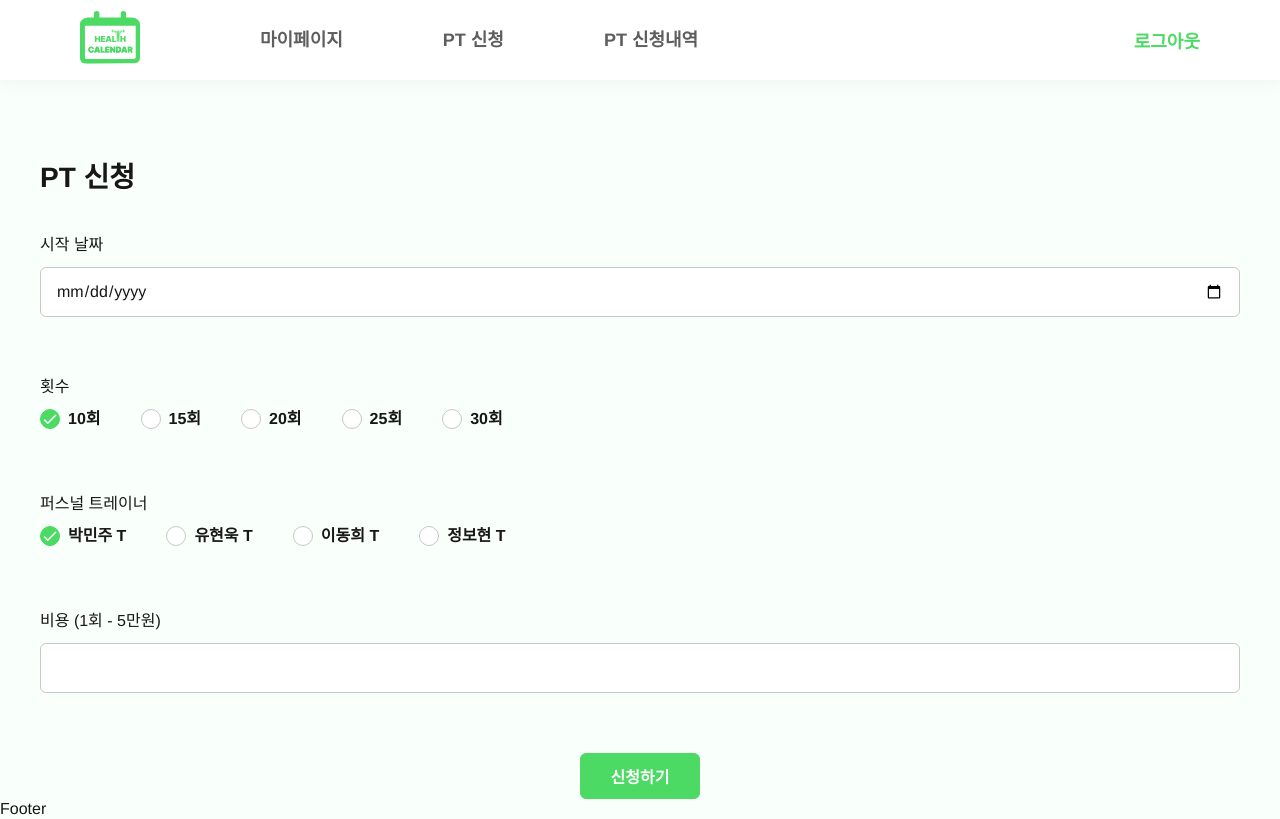
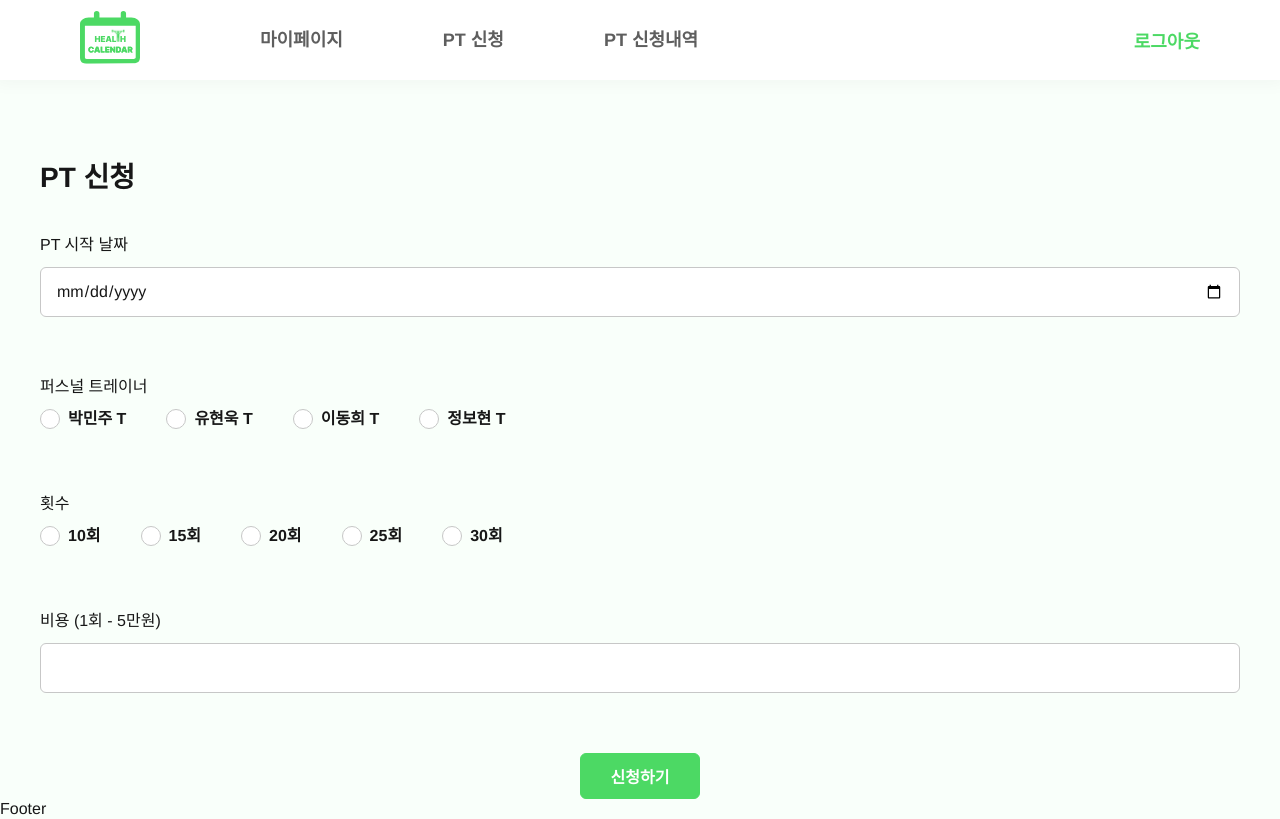
Before and after one commit to YuHyeonWook/health, a React (Vite) app: page /apply in a window 1280 px wide. Built offline with nearby package versions, Linux system fonts and the light colour scheme; a web font is replaced by a local one.

Commit message:
Feat: PT신청 페이지 구현

```diff
--- a/src/pages/ApplyForm.tsx
+++ b/src/pages/ApplyForm.tsx
@@ -1,3 +1,6 @@
+import React, { useState, ChangeEvent, FormEvent } from 'react';
+import { db } from '@/firebase';
+import { ref, set } from 'firebase/database';
 import Button from '@/components/Button';
 import FormInput from '@/components/FormInput';
 import FormRadio from '@/components/FormRadio';
@@ -6,50 +9,99 @@ import Layout from '@/components/layout/Layout';
 import styled from 'styled-components';
 
 const ApplyForm: React.FC = () => {
+  const [count, setCount] = useState('');
+  const [cost, setCost] = useState('');
+  const [startDate, setStartDate] = useState('');
+  const [trainer, setTrainer] = useState('');
+
+  const handleCountChange = (e: ChangeEvent<HTMLInputElement>) => {
+    const newCount = e.target.nextSibling?.textContent || '';
+    setCount(newCount);
+    setCost((Number(e.target.value) * 50000).toLocaleString() + '원');
+  };
+
+  const handleDateChange = (e: ChangeEvent<HTMLInputElement>) => {
+    setStartDate(e.target.value);
+  };
+
+  const handleTrainerChange = (e: ChangeEvent<HTMLInputElement>) => {
+    setTrainer(e.target.nextSibling?.textContent || '');
+  };
+
+  const handleSubmit = async (e: FormEvent) => {
+    e.preventDefault();
+
+    if (!startDate || !trainer || !count) {
+      alert('모든 항목을 입력해 주세요.');
+      return;
+    }
+
+    try {
+      await set(ref(db, 'applyForm/' + new Date().getTime()), {
+        startDate,
+        trainer,
+        count,
+        cost,
+      });
+      alert('PT 신청이 완료되었습니다.');
+      window.location.reload();
+    } catch (error) {
+      console.error('Error saving data to Firebase Database:', error);
+      alert('신청 중 오류가 발생했습니다. 다시 시도해주세요.');
+    }
+  };
+
+  const today = new Date();
+  const yyyy = today.getFullYear();
+  const mm = String(today.getMonth() + 1).padStart(2, '0');
+  const dd = String(today.getDate()).padStart(2, '0');
+  const minDate = `${yyyy}-${mm}-${dd}`;
+
   return (
     <Layout>
-      <Title>PT 신청</Title>
-      <form>
-        <FormInput type="date" label="시작 날짜" value="dateStart" />
+      <TitleLayout>PT 신청</TitleLayout>
+      <form onSubmit={handleSubmit}>
+        <FormInput type="date" label="PT 시작 날짜" value={startDate} onChange={handleDateChange} min={minDate} />
+        <FormRadioGroup label="퍼스널 트레이너">
+          <FormRadio name="trainer" value="trainer1" onChange={handleTrainerChange}>
+            박민주 T
+          </FormRadio>
+          <FormRadio name="trainer" value="trainer2" onChange={handleTrainerChange}>
+            유현욱 T
+          </FormRadio>
+          <FormRadio name="trainer" value="trainer3" onChange={handleTrainerChange}>
+            이동희 T
+          </FormRadio>
+          <FormRadio name="trainer" value="trainer4" onChange={handleTrainerChange}>
+            정보현 T
+          </FormRadio>
+        </FormRadioGroup>
         <FormRadioGroup label="횟수">
-          <FormRadio name="number" value="10" defaultChecked>
+          <FormRadio name="count" value="10" onChange={handleCountChange}>
             10회
           </FormRadio>
-          <FormRadio name="number" value="15">
+          <FormRadio name="count" value="15" onChange={handleCountChange}>
             15회
           </FormRadio>
-          <FormRadio name="number" value="20">
+          <FormRadio name="count" value="20" onChange={handleCountChange}>
             20회
           </FormRadio>
-          <FormRadio name="number" value="25">
+          <FormRadio name="count" value="25" onChange={handleCountChange}>
             25회
           </FormRadio>
-          <FormRadio name="number" value="30">
+          <FormRadio name="count" value="30" onChange={handleCountChange}>
             30회
           </FormRadio>
         </FormRadioGroup>
-        <FormRadioGroup label="퍼스널 트레이너">
-          <FormRadio name="trainer" value="trainer1" defaultChecked>
-            박민주 T
-          </FormRadio>
-          <FormRadio name="trainer" value="trainer2">
-            유현욱 T
-          </FormRadio>
-          <FormRadio name="trainer" value="trainer3">
-            이동희 T
-          </FormRadio>
-          <FormRadio name="trainer" value="trainer4">
-            정보현 T
-          </FormRadio>
-        </FormRadioGroup>
-        <FormInput type="text" label="비용 (1회 - 5만원)" value="" />
-        <ApplyBtn>신청하기</ApplyBtn>
+
+        <FormInput type="text" label="비용 (1회 - 5만원)" value={cost} readOnly />
+        <ApplyBtn type="submit">신청하기</ApplyBtn>
       </form>
     </Layout>
   );
 };
 
-const Title = styled.h2`
+const TitleLayout = styled.h2`
   margin-bottom: 4rem;
   font-size: 2.8rem;
   font-weight: 700;
```
